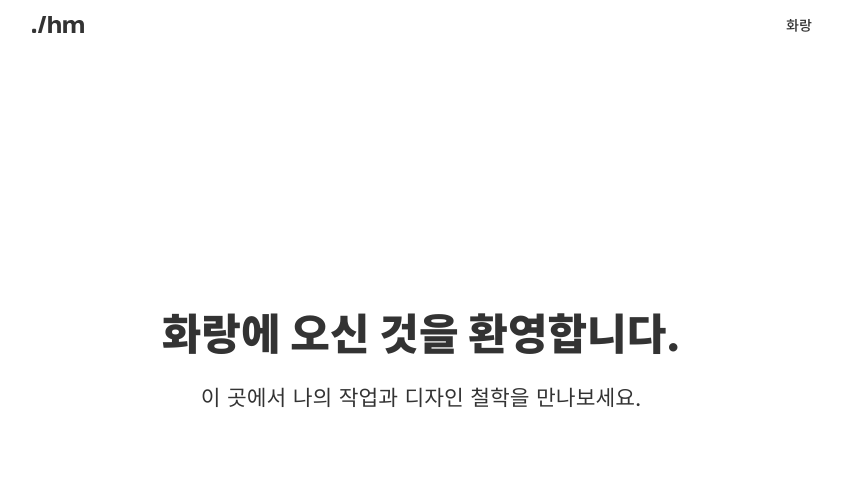
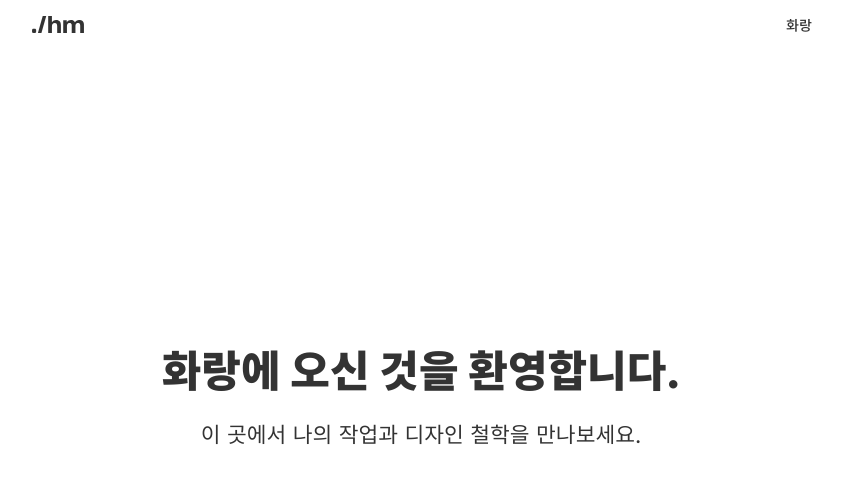
Before and after one commit to jhaemin/jhaemin.com-vue, a Nuxt app: page /gallery in a window 1280 px wide. Shown: the top 484 px of the page, without its empty margins (219-1060 px from the left). Built offline with nearby package versions, Linux system fonts and the light colour scheme.

Commit message:
Change top size

```diff
--- a/src/pages/gallery/index.vue
+++ b/src/pages/gallery/index.vue
@@ -201,7 +201,7 @@
 
 		.face-content {
 			position: relative;
-			top: - 3rem;
+			top: - 25px;
 		}
 
 		@keyframes ani-title {
```
